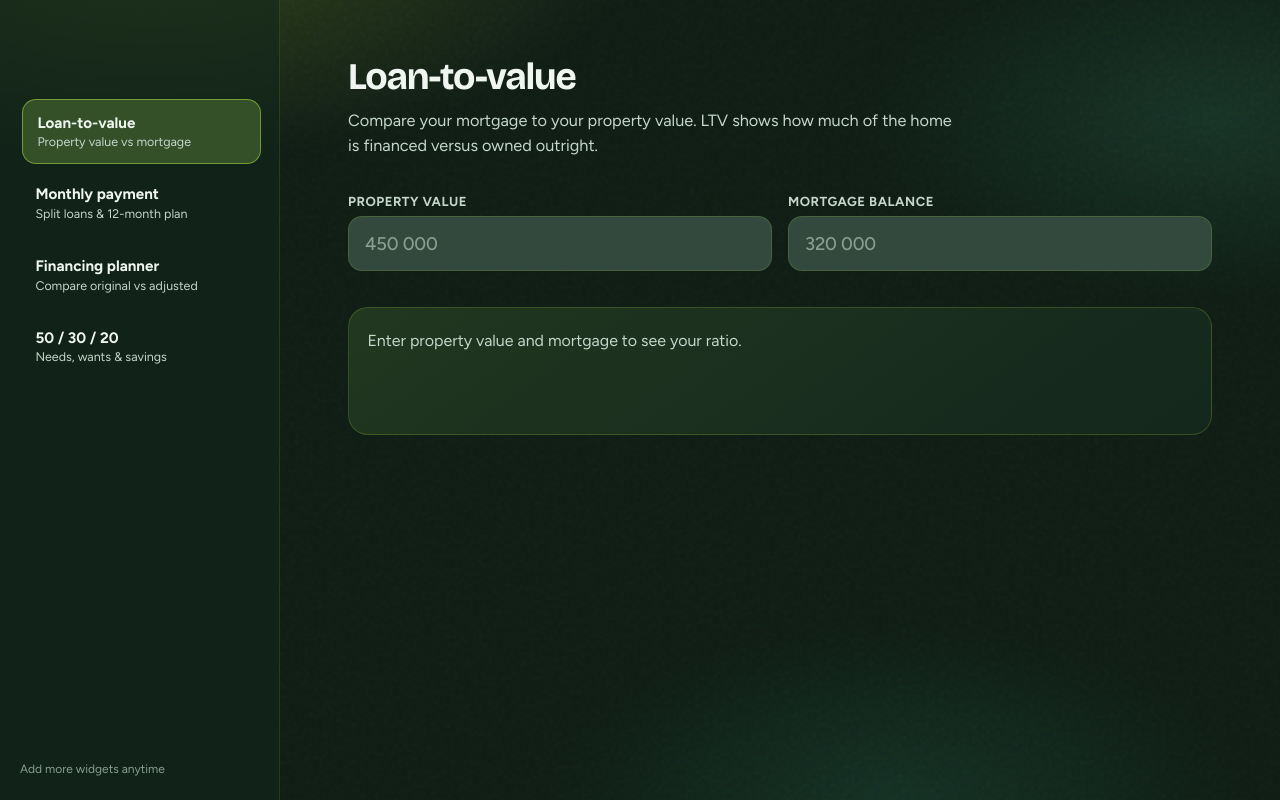
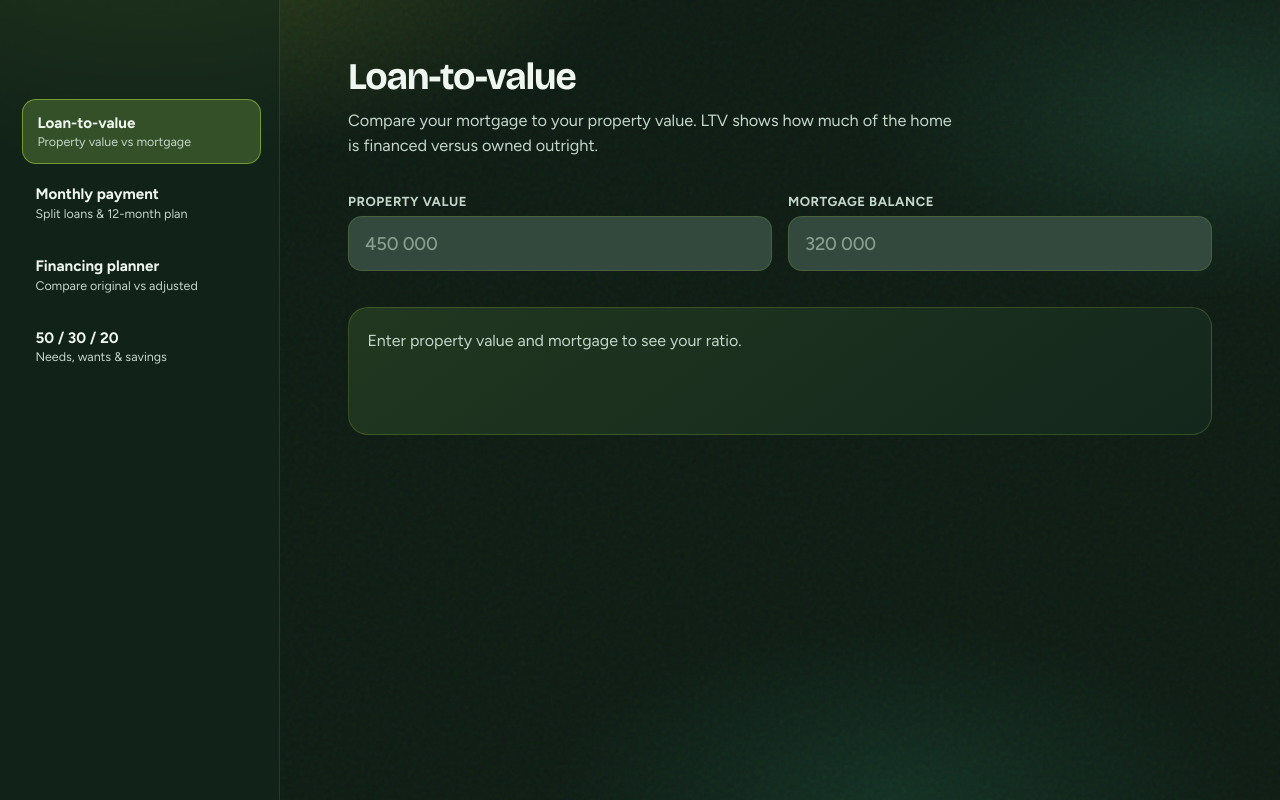
Before and after one commit to Stenstromen/dough, a React (Vite) app: page / in a window 1280 px wide. Built offline with nearby package versions, Linux system fonts and the light colour scheme.

Commit message:
Remove footer text

```diff
--- a/src/components/organisms/AppShell/AppShell.tsx
+++ b/src/components/organisms/AppShell/AppShell.tsx
@@ -52,7 +52,6 @@ export function AppShell({
           })}
         </nav>
 
-        <p className="ui-shell__footer">Add more widgets anytime</p>
       </aside>
 
       <main className="ui-shell__stage">
```
